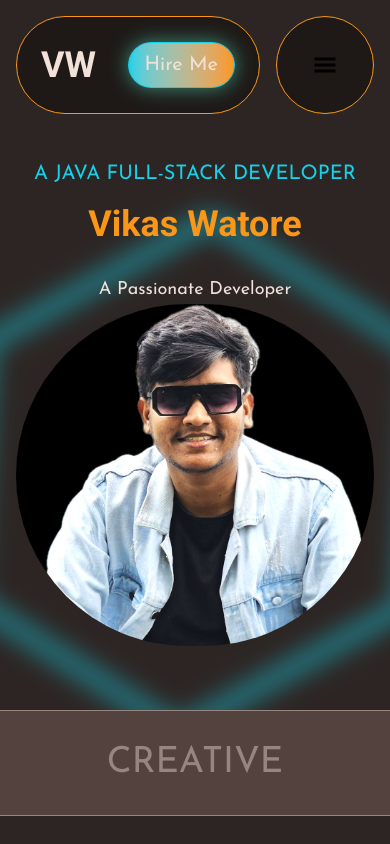
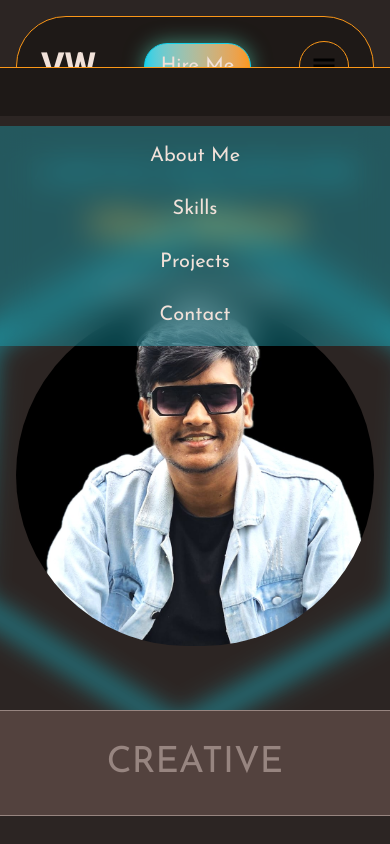
Before and after one commit to VikasWatore/PortFolio_Website, a React (Vite) app: page / in a window 390 px wide. Shown: the top 844 px of the page. Built offline with nearby package versions, Linux system fonts and the light colour scheme.

Commit message:
mobile view

```diff
--- a/src/components/navbar/NavbarMain.jsx
+++ b/src/components/navbar/NavbarMain.jsx
@@ -1,31 +1,63 @@
-import React, { useState } from 'react'
-import NavbarLogo from './NavbarLogo'
-import NavbarLinks from './NavbarLinks'
-import NavbarBtn from './NavbarBtn'
+import React, { useState, useRef, useEffect } from "react";
+import NavbarLogo from "./NavbarLogo";
+import NavbarLinks from "./NavbarLinks";
+import NavbarBtn from "./NavbarBtn";
 import { GiHamburgerMenu } from "react-icons/gi";
 
 function NavbarMain() {
-  const [menuOpen,setMenuOpen]=useState(false);
-  const toggleMenu=()=>{
-    setMenuOpen(!menuOpen)
-  }
+  const [menuOpen, setMenuOpen] = useState(false);
+  const menuRef = useRef(null); // Ref for detecting outside clicks
+
+  const toggleMenu = () => {
+    setMenuOpen((prev) => !prev);
+  };
+
+  // Close menu when clicking outside
+  useEffect(() => {
+    const handleClickOutside = (event) => {
+      if (menuRef.current && !menuRef.current.contains(event.target)) {
+        setMenuOpen(false);
+      }
+    };
+    document.addEventListener("mousedown", handleClickOutside);
+    return () => {
+      document.removeEventListener("mousedown", handleClickOutside);
+    };
+  }, []);
+
   return (
-    <nav className='max-w-[1300px] mx-auto w-full px-4 fixed left-[50%] -translate-x-[50%] z-20 flex gap-4 mt-4'>
-     <div className='flex justify-between w-full max-w-[1200px] mx-auto bg-black items-center p-6 rounded-r-full rounded-l-full border-[0.5px] border-orange' >
-     <NavbarLogo/>
-        <div className={` transition-all duration-500 ${menuOpen ? "sm:block":"sm:hidden"} lg:block absolute top-full right-0`}>
+    <nav className="max-w-[1300px] mx-auto w-full px-4 fixed left-[50%] -translate-x-[50%] z-20 flex gap-4 mt-4">
+      {/* Main Navbar */}
+      <div className="flex justify-between w-full max-w-[1200px] mx-auto bg-black items-center p-6 rounded-full border-[0.5px] border-orange">
+        <NavbarLogo />
 
-        <NavbarLinks/>
+        {/* Desktop Navbar Links */}
+        <div className="hidden lg:block">
+          <NavbarLinks />
         </div>
-        <NavbarBtn/>
-     </div>
 
-     <div className='flex lg:hidden sm:block p-6 bg-black items-center justify-center rounded-full border-[0.5px] border-orange'>
-    <button className='text-2xl p-3 border-orange rounded-full ' onClick={toggleMenu}>
-      <GiHamburgerMenu/></button>
-     </div>
+        <NavbarBtn />
+
+        {/* Mobile Menu Button */}
+        <button
+          className="lg:hidden text-2xl p-3 border border-orange rounded-full"
+          onClick={toggleMenu}
+        >
+          <GiHamburgerMenu />
+        </button>
+      </div>
+
+      {/* Mobile Menu (Sliding Down Effect) */}
+      <div
+        ref={menuRef}
+        className={`absolute top-full right-0 w-full bg-black p-6 border-t border-orange transition-transform duration-300 ease-in-out ${
+          menuOpen ? "translate-y-0" : "-translate-y-full"
+        }`}
+      >
+        <NavbarLinks />
+      </div>
     </nav>
-  )
+  );
 }
 
-export default NavbarMain
+export default NavbarMain;
```
